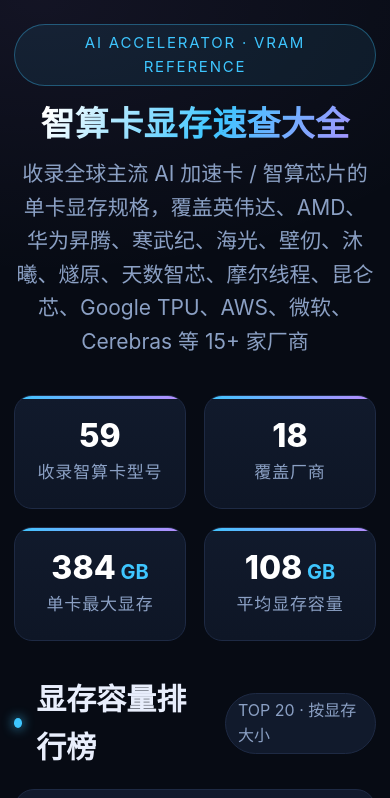
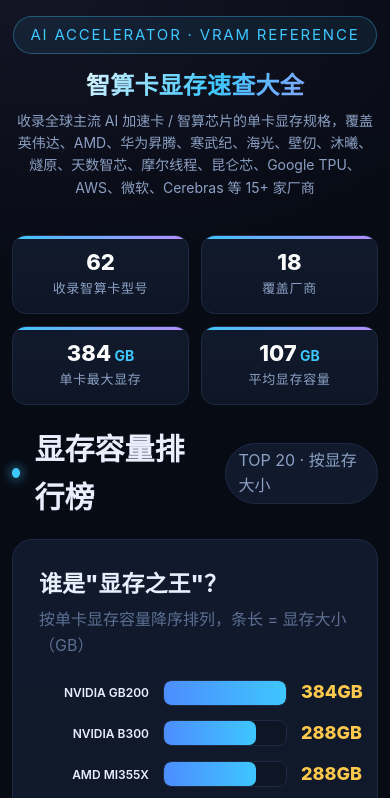
Before and after one commit to satiling/vram, a plain HTML site: page index.html in a window 390 px wide. Shown: the top 798 px of the page. Drawn offline with Linux system fonts and the light colour scheme.

Commit message:
Update index.html

```diff
--- a/index.html
+++ b/index.html
@@ -26,18 +26,18 @@
   .hero .badge{display:inline-block;font-size:15px;letter-spacing:.12em;color:var(--cyan);
     border:1px solid rgba(62,198,255,.35);background:rgba(62,198,255,.08);
     padding:6px 16px;border-radius:999px;margin-bottom:18px}
-  h1{font-size:52px;font-weight:800;letter-spacing:.01em;line-height:1.15;
+  h1{font-size:30px;font-weight:800;letter-spacing:.01em;line-height:1.15;
     background:linear-gradient(120deg,#fff 10%,var(--cyan) 55%,var(--purple) 100%);
-    -webkit-background-clip:text;background-clip:text;color:transparent;margin-bottom:14px}
-  .hero .sub{font-size:21px;color:var(--muted);max-width:880px;margin:0 auto 22px}
-  .stats{display:grid;grid-template-columns:repeat(4,1fr);gap:18px;margin-bottom:34px}
+    -webkit-background-clip:text;background-clip:text;color:transparent;margin-bottom:10px}
+  .hero .sub{font-size:14px;color:var(--muted);max-width:880px;margin:0 auto 14px}
+  .stats{display:grid;grid-template-columns:repeat(4,1fr);gap:12px;margin-bottom:20px}
   .stat{background:linear-gradient(180deg,var(--panel),var(--panel2));border:1px solid var(--line);
-    border-radius:18px;padding:22px 20px;text-align:center;position:relative;overflow:hidden}
+    border-radius:14px;padding:14px 16px;text-align:center;position:relative;overflow:hidden}
   .stat::before{content:"";position:absolute;inset:0 0 auto 0;height:3px;
     background:linear-gradient(90deg,var(--cyan),var(--purple))}
-  .stat .v{font-size:44px;font-weight:800;color:#fff;line-height:1.1}
-  .stat .v small{font-size:20px;color:var(--cyan);font-weight:700}
-  .stat .l{font-size:17px;color:var(--muted);margin-top:6px;letter-spacing:.05em}
+  .stat .v{font-size:26px;font-weight:800;color:#fff;line-height:1.1}
+  .stat .v small{font-size:14px;color:var(--cyan);font-weight:700}
+  .stat .l{font-size:13px;color:var(--muted);margin-top:4px;letter-spacing:.05em}
   .sec-title{display:flex;align-items:center;gap:14px;margin:10px 0 18px}
   .sec-title .dot{width:10px;height:10px;border-radius:50%;background:var(--cyan);box-shadow:0 0 12px var(--cyan)}
   .sec-title h2{font-size:30px;font-weight:800}
@@ -87,14 +87,14 @@
   .foot b{color:var(--txt)}
   .foot .warn{color:var(--gold)}
   @media(max-width:900px){
-    body{font-size:17px;padding:24px 14px 60px}
-    h1{font-size:34px}
+    body{font-size:13px;padding:16px 12px 40px}
+    h1{font-size:24px}
     .stats{grid-template-columns:repeat(2,1fr)}
-    .stat .v{font-size:32px}
-    .bar-row{grid-template-columns:120px 1fr 56px;font-size:14px}
+    .stat .v{font-size:22px}
+    .bar-row{grid-template-columns:110px 1fr 50px;font-size:12px}
     table{display:block;overflow-x:auto;white-space:nowrap}
-    thead th,tbody td{padding:12px 10px;font-size:16px}
-    .mem{font-size:24px}
+    thead th,tbody td{padding:6px 8px;font-size:13px}
+    .mem{font-size:18px}
   }
 </style>
 </head>
@@ -169,13 +169,16 @@
   {v:"NVIDIA",c:"#76b900",name:"B300",sub:"Blackwell Ultra",mem:288,t:"HBM3e",bw:"8 TB/s",fp:"~15 PF FP4",y:"2026",p:"1400 W",n:"GB300 NVL72 单卡"},
   {v:"NVIDIA",c:"#76b900",name:"B200",sub:"Blackwell",mem:192,t:"HBM3e",bw:"8 TB/s",fp:"4.5 PF FP4",y:"2025",p:"1000 W",n:"旗舰训练卡"},
   {v:"NVIDIA",c:"#76b900",name:"H200",sub:"Hopper",mem:141,t:"HBM3e",bw:"4.8 TB/s",fp:"~2 PF FP8",y:"2024",p:"700 W",n:"H100 显存升级版"},
+  {v:"NVIDIA",c:"#76b900",name:"H100 NVL",sub:"Hopper·LLM推理",mem:94,t:"HBM3",bw:"3.9 TB/s",fp:"~1.8 PF FP8",y:"2023",p:"350 W",n:"双卡版(NVL 94GB)"},
   {v:"NVIDIA",c:"#76b900",name:"H100",sub:"Hopper SXM",mem:80,t:"HBM3",bw:"3.35 TB/s",fp:"~2 PF FP8",y:"2022",p:"700 W",n:"一代主力训练卡"},
-  {v:"NVIDIA",c:"#76b900",name:"A100",sub:"Ampere 80G",mem:80,t:"HBM2e",bw:"2.0 TB/s",fp:"312 TF FP16",y:"2020",p:"400 W",n:"上一代主力"},
+  {v:"NVIDIA",c:"#76b900",name:"A100 80GB",sub:"Ampere",mem:80,t:"HBM2e",bw:"2.0 TB/s",fp:"312 TF FP16",y:"2020",p:"400 W",n:"上一代主力"},
+  {v:"NVIDIA",c:"#76b900",name:"A100 40GB",sub:"Ampere",mem:40,t:"HBM2",bw:"1.55 TB/s",fp:"312 TF FP16",y:"2020",p:"400 W",n:"上一代低显存版"},
   {v:"NVIDIA",c:"#76b900",name:"L40S",sub:"Ada",mem:48,t:"GDDR6",bw:"864 GB/s",fp:"~733 TF FP8",y:"2023",p:"350 W",n:"推理/图形双用"},
   {v:"NVIDIA",c:"#76b900",name:"L4",sub:"Ada",mem:24,t:"GDDR6",bw:"300 GB/s",fp:"~121 TF FP16",y:"2023",p:"72 W",n:"低功耗推理"},
   {v:"NVIDIA",c:"#76b900",name:"A40",sub:"Ampere",mem:48,t:"GDDR6",bw:"696 GB/s",fp:"149 TF FP16",y:"2020",p:"300 W",n:"图形+推理"},
   {v:"NVIDIA",c:"#76b900",name:"RTX PRO 6000",sub:"Blackwell Server",mem:96,t:"GDDR7",bw:"1.79 TB/s",fp:"126 TF FP16",y:"2025",p:"600 W",n:"服务器版"},
-  {v:"NVIDIA",c:"#76b900",name:"H20",sub:"中国特供 Hopper",mem:96,t:"HBM3",bw:"4.0 TB/s",fp:"~148 TF FP16",y:"2024",p:"400 W",n:"合规降配版"},
+  {v:"NVIDIA",c:"#76b900",name:"H20 NVL",sub:"中国特供·升级版",mem:141,t:"HBM3e",bw:"4.0 TB/s",fp:"148 TF FP16",y:"2025",p:"400 W",n:"H20 大显存版"},
+  {v:"NVIDIA",c:"#76b900",name:"H20",sub:"中国特供 Hopper",mem:96,t:"HBM3",bw:"4.0 TB/s",fp:"148 TF FP16",y:"2024",p:"400 W",n:"合规降配版"},
 
   // —— AMD ——
   {v:"AMD",c:"#ed1c24",name:"MI355X",sub:"CDNA 4",mem:288,t:"HBM3e",bw:"8 TB/s",fp:"9.2 PF FP6",y:"2025",p:"1400 W",n:"2025 发布"},
```
